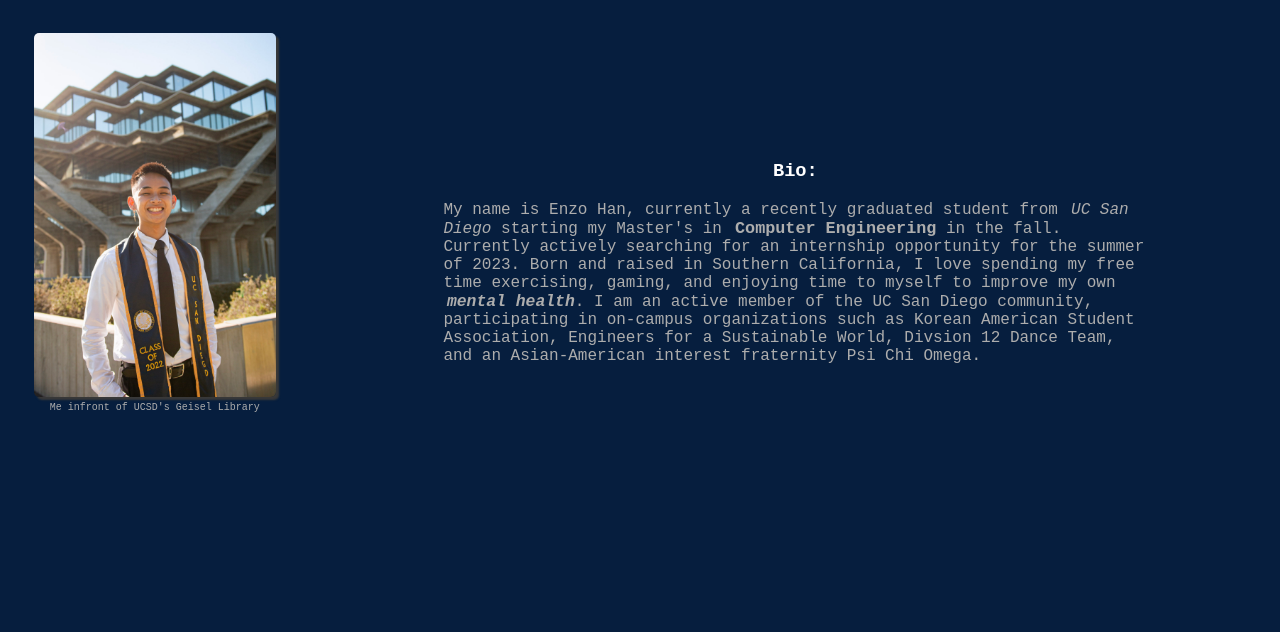
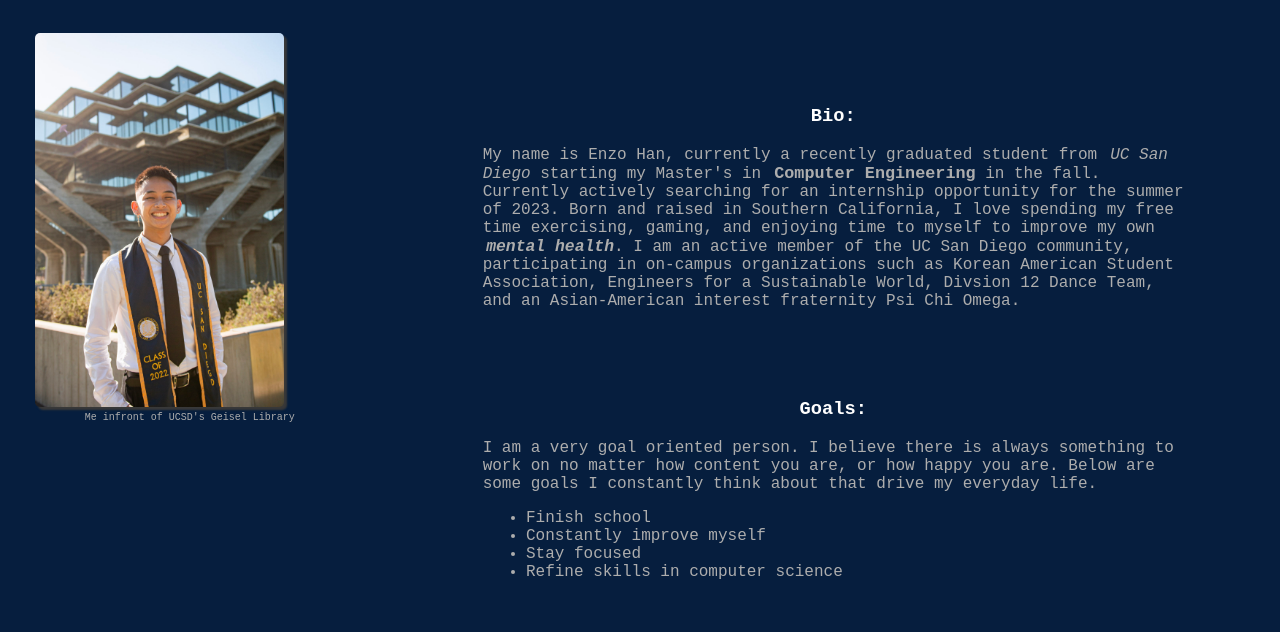
Before and after one commit to enzohnnn/Enzo-Portfolio, a plain HTML site: page index.html in a window 1280 px wide. Shown: the part 110-742 px from the top of the page. Drawn offline with Linux system fonts and the light colour scheme; a web font is replaced by a local one.

Commit message:
added changelog and changed portfolio around

```diff
--- a/index.html
+++ b/index.html
@@ -40,8 +40,9 @@
                         <figcaption>Me infront of UCSD's Geisel Library</figcaption>
                     </figure>
                 </div>
-                <div id="bio">
-                    <h3 id="bioHeader" >Bio:</h3>
+                <div>
+                    <div class="aboutSection">
+                        <h3 id="aboutHeader" >Bio:</h3>
                         <p>My name is Enzo Han, currently a recently graduated student from <em>UC San Diego</em> starting my Master's
                             in <b>Computer Engineering</b> in the fall. Currently actively searching for an internship opportunity for the
                             summer of 2023. Born and raised in Southern California, I love spending my free time exercising,
@@ -49,6 +50,20 @@
                             San Diego community, participating in on-campus organizations such as Korean American Student Association,
                             Engineers for a Sustainable World, Divsion 12 Dance Team, and an Asian-American interest fraternity Psi Chi
                             Omega.</p>
+                    </div>
+                    <div class="aboutSection">
+                        <h3 id="aboutHeader">Goals:</h3>
+                        <p>
+                            I am a very goal oriented person. I believe there is always something to work on no matter how content you are, or
+                            how happy you are. Below are some goals I constantly think about that drive my everyday life.
+                        </p>
+                        <ul>
+                            <li>Finish school</li>
+                            <li>Constantly improve myself</li>
+                            <li>Stay focused</li>
+                            <li>Refine skills in computer science</li>
+                        </ul>
+                    </div>
                 </div>
             </div>
         </main>
--- a/styles.css
+++ b/styles.css
@@ -155,7 +155,7 @@ footer{
     bottom:0;
 }
 
-#bio {
+.aboutSection {
     font-size: medium;
     flex-grow:2;
     justify-content: flex-start;
@@ -165,7 +165,7 @@ footer{
 
 #aboutme {
     display: flex;
-    height: 50em;
+    height: 80vh;
 }
 
 #piccontainer {
@@ -174,13 +174,13 @@ footer{
 }
 
 #enzoheadshot {
-    height: 100%;
-    width: 100%;
+    height: 80%;
+    width: 80%;
     box-shadow: 3px 3px 2px rgb(56, 56, 56);
     border-radius:5px;
 }
 
-#bioHeader {
+#aboutHeader {
     text-align: center;
 }
 
```
Also changed, not shown: contact.html (+6 -1 lines), projects.html (+1 -1 lines), 1 other file. Lines whose indentation alone changed are shown as unchanged.
